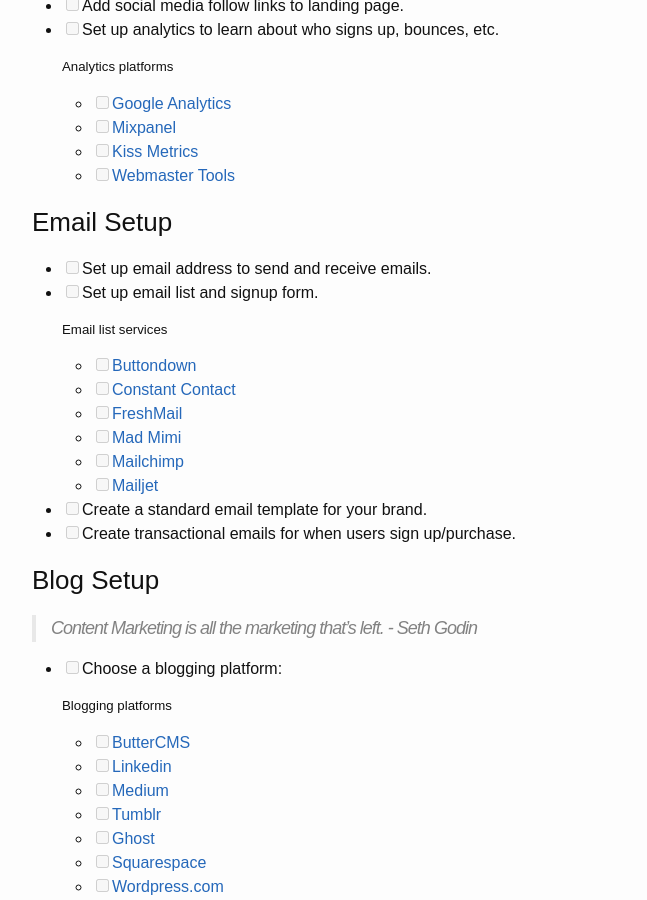
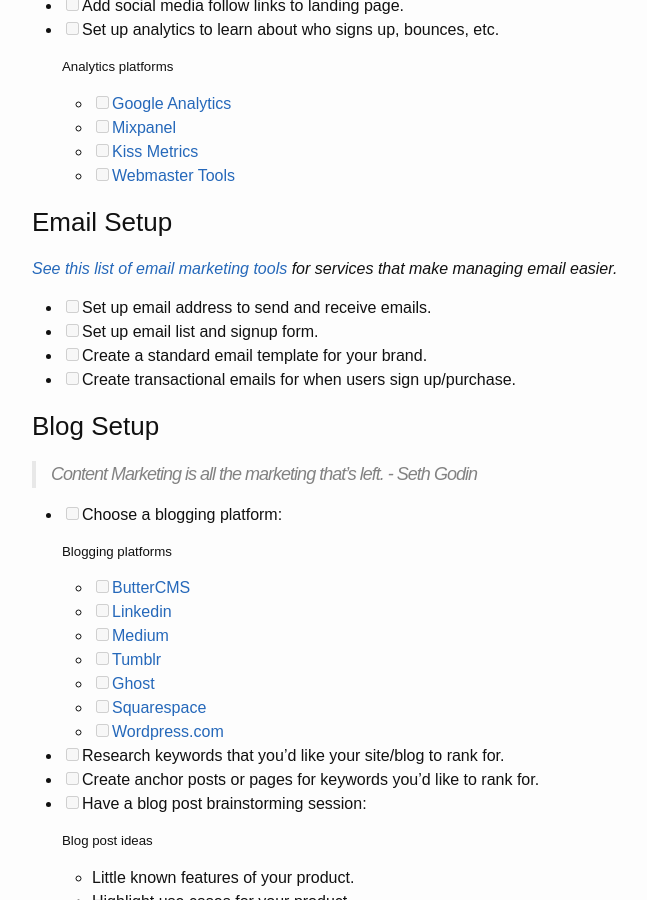
Before and after one commit to draftdev/startup-marketing-checklist, a Jekyll site: the page built from marketing-checklist.md, in a window 1280 px wide and 900 px high, scrolled down 2313 px. Shown: the whole window, without its empty margins (238-885 px from the left). Built offline with Jekyll 4.4.1, drawn with Linux system fonts in a browser that asks for light colours; comment, search, counter and statistics services are not loaded.

Commit message:
Starting email marketing list

```diff
--- a/_posts/2017-08-05-how-to-use.markdown
+++ b/_posts/2017-08-05-how-to-use.markdown
@@ -12,7 +12,7 @@
 
  The reason I've failed at marketing in the past is that I made it too complicated, so the [side project marketing checklist](/marketing-checklist) I created aims to fix that. Here's how I've been using it to market my side projects:
 
-## 1. I Copy the [checklist](/marketing-checklist) to a new [Github Gist](https://gist.github.com)
+## 1. Copy the [checklist](/marketing-checklist) to a new [Github Gist](https://gist.github.com)
 
 Gists are great because they're just a simple way to store markdown files and you can make checklists in them, share them, and keep a revision history of them. When I started marketing this project, I copied the [raw markdown file of the checklist](https://raw.githubusercontent.com/karllhughes/side-project-marketing/master/marketing-checklist.md) into [a Gist](https://gist.github.com/karllhughes/56153edea80f2c735a0b8f57ff0eba94#file-1-side-project-marketing-checklist-md).
 
--- a/marketing-checklist.md
+++ b/marketing-checklist.md
@@ -96,17 +96,10 @@
 
 ### Email Setup
 
+*[See this list of email marketing tools](/2017/email-marketing-tools) for services that make managing email easier.*
+
 - [ ] Set up email address to send and receive emails.
 - [ ] Set up email list and signup form.
-
-  ##### Email list services
-  - [ ] [Buttondown](https://buttondown.email)
-  - [ ] [Constant Contact](https://www.constantcontact.com/home/signup.jsp)
-  - [ ] [FreshMail](https://freshmail.com/)
-  - [ ] [Mad Mimi](https://madmimi.com/)
-  - [ ] [Mailchimp](https://mailchimp.com/)
-  - [ ] [Mailjet](https://www.mailjet.com/)
-
 - [ ] Create a standard email template for your brand.
 - [ ] Create transactional emails for when users sign up/purchase.
 
```
Also changed, not shown: _posts/2017-08-13-email-marketing-tools.markdown (added, +35 -0 lines).
